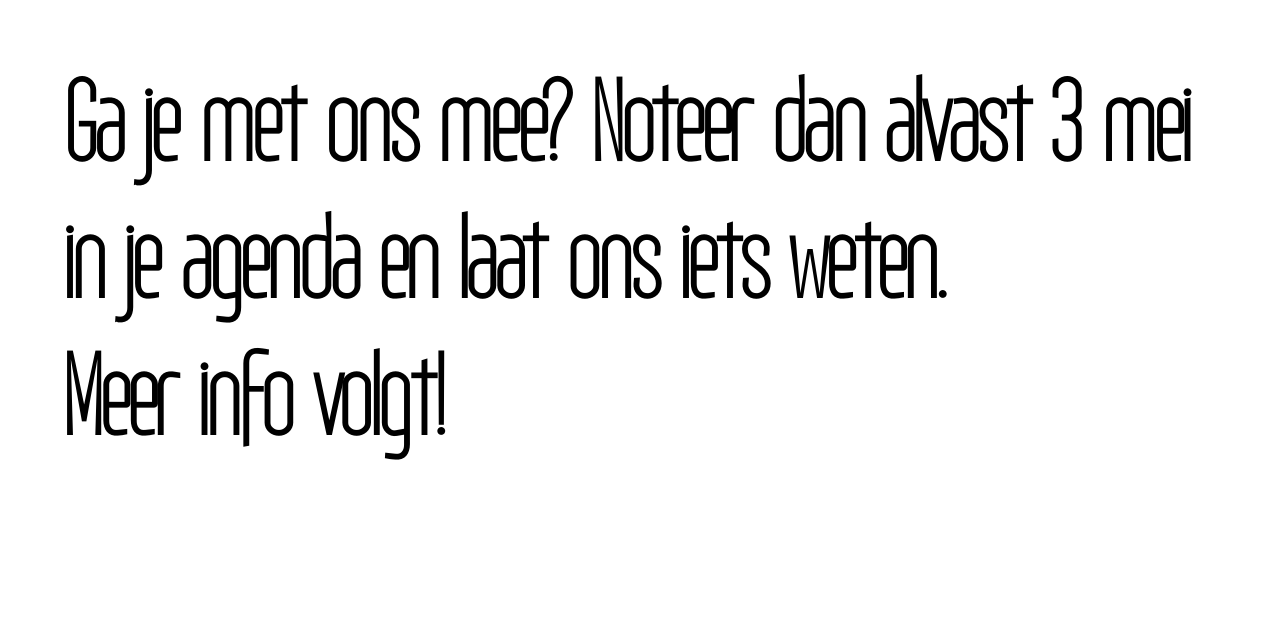
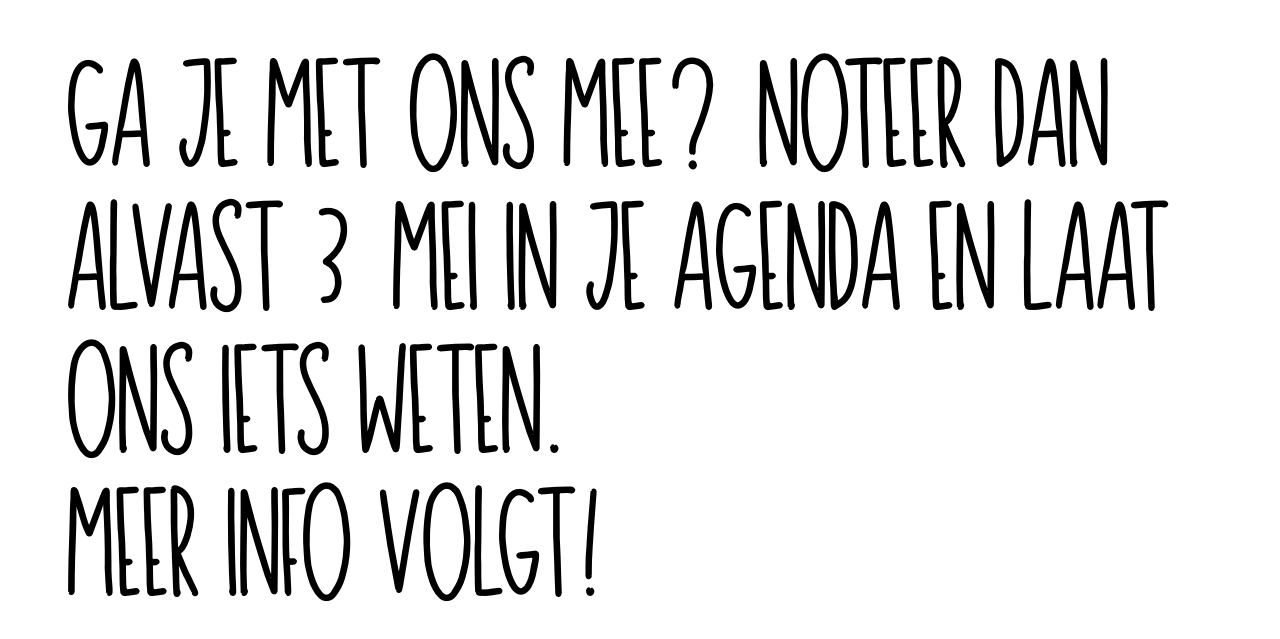
Before and after one commit to benfidlers/benfidlers.github.io, a plain HTML site: page index.html in a window 1280 px wide. Shown: the part 303-942 px from the top of the page. Before the commit the page ends 843 px from the top, so only its background shows below. Drawn offline with Linux system fonts and the light colour scheme.

Commit message:
add correct sunflower font

```diff
--- a/style.css
+++ b/style.css
@@ -1,6 +1,6 @@
 @font-face {
-  font-family: sunflower;
-  src: url(fonts/royal-street-extralight.otf)
+  font-family: sunflower-regular;
+  src: url(fonts/sunflower-regular.woff2)
 }
 
 html, body {
@@ -12,7 +12,7 @@ html, body {
 }
 
 .header {
-  font-family: sunflower;
+  font-family: sunflower-regular;
   font-size:8vw;
   margin:0
 }
```
Also changed, not shown: fonts/royal-street-extralight.otf (deleted), fonts/sunflower-regular.woff2 (added).
